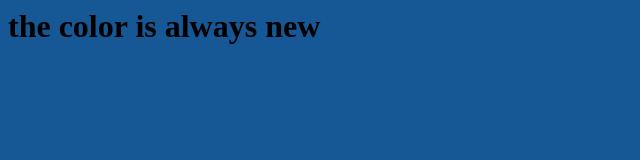
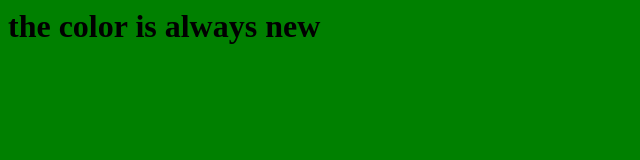
Before and after one commit to iNspiter/temp1, a plain HTML site: page index.html in a window 1280 px wide. Shown: the whole page, without its empty margins (0-640 px from the left). Drawn offline with Linux system fonts and the light colour scheme.

Commit message:
another color change

```diff
--- a/index.html
+++ b/index.html
@@ -1,5 +1,5 @@
 <html>
-	<body bgcolor="165795">
+	<body bgcolor="green">
 
 	<h1>the color is always new</h1>
 
```
